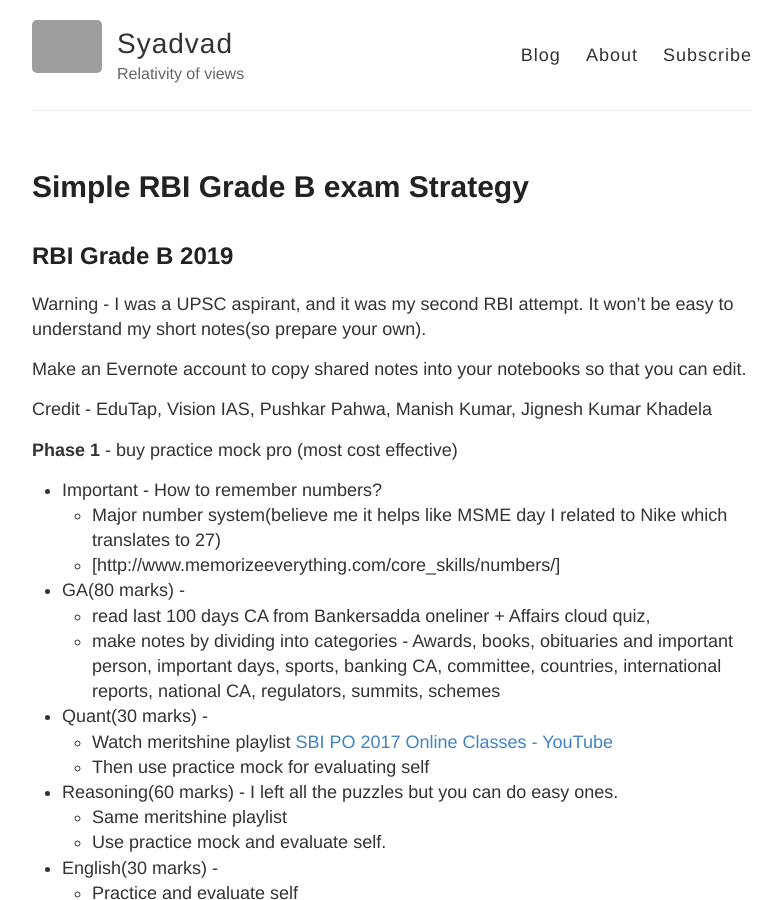
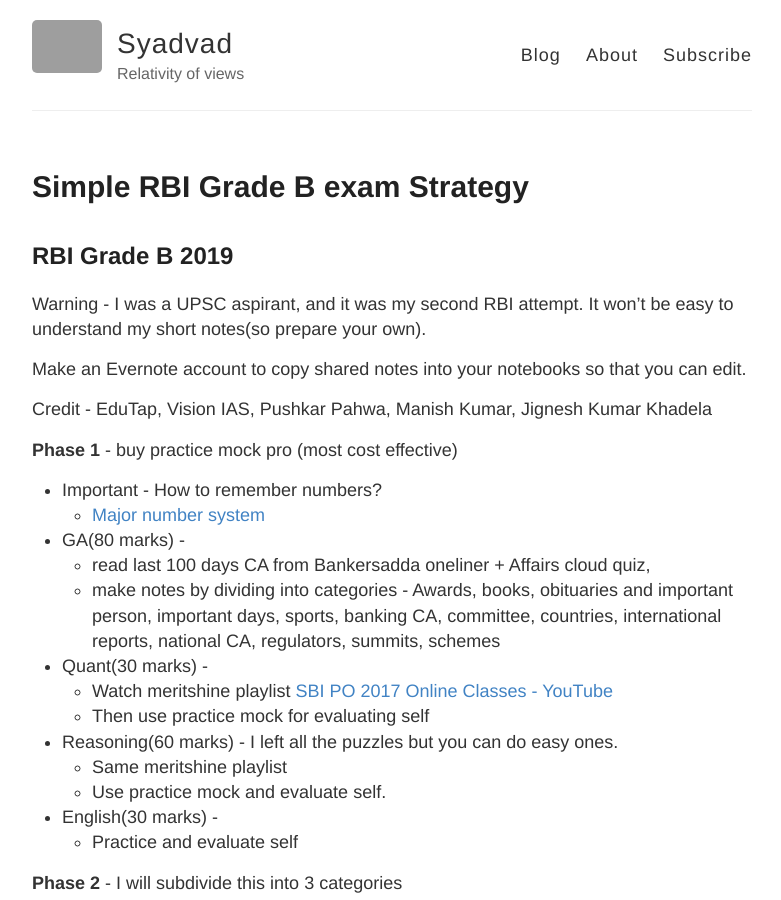
Before and after one commit to anilmodi2011/Blog, a Jekyll site: the page built from _posts/2020-10-23-hello.md, in a window 1280 px wide and 900 px high. Shown: the whole window, without its empty margins (248-1029 px from the left). Built offline with Jekyll 4.4.1, drawn with Linux system fonts in a browser that asks for light colours; grey boxes are pictures that could not be loaded.

Commit message:
Update 2020-10-23-hello.md

```diff
--- a/_posts/2020-10-23-hello.md
+++ b/_posts/2020-10-23-hello.md
@@ -14,8 +14,7 @@ Credit - EduTap, Vision IAS, Pushkar Pahwa, Manish Kumar, Jignesh Kumar Khadela
 **Phase 1** - buy practice mock pro (most cost effective)
 
 - Important - How to remember numbers?
-	- Major number system(believe me it helps like MSME day I related to Nike which translates to 27)
-	- [http://www.memorizeeverything.com/core_skills/numbers/]
+	- [Major number system](http://www.memorizeeverything.com/core_skills/numbers/)
 
 
 - GA(80 marks) -
```
